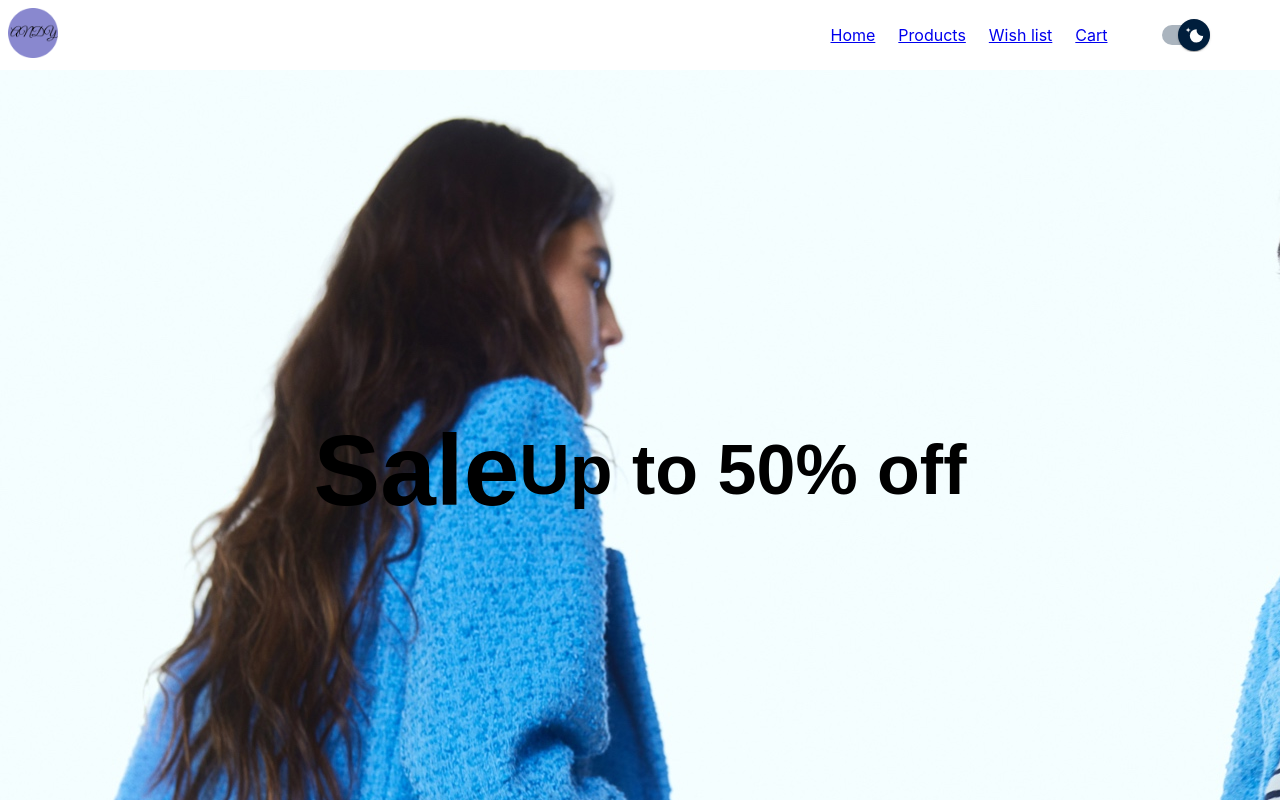
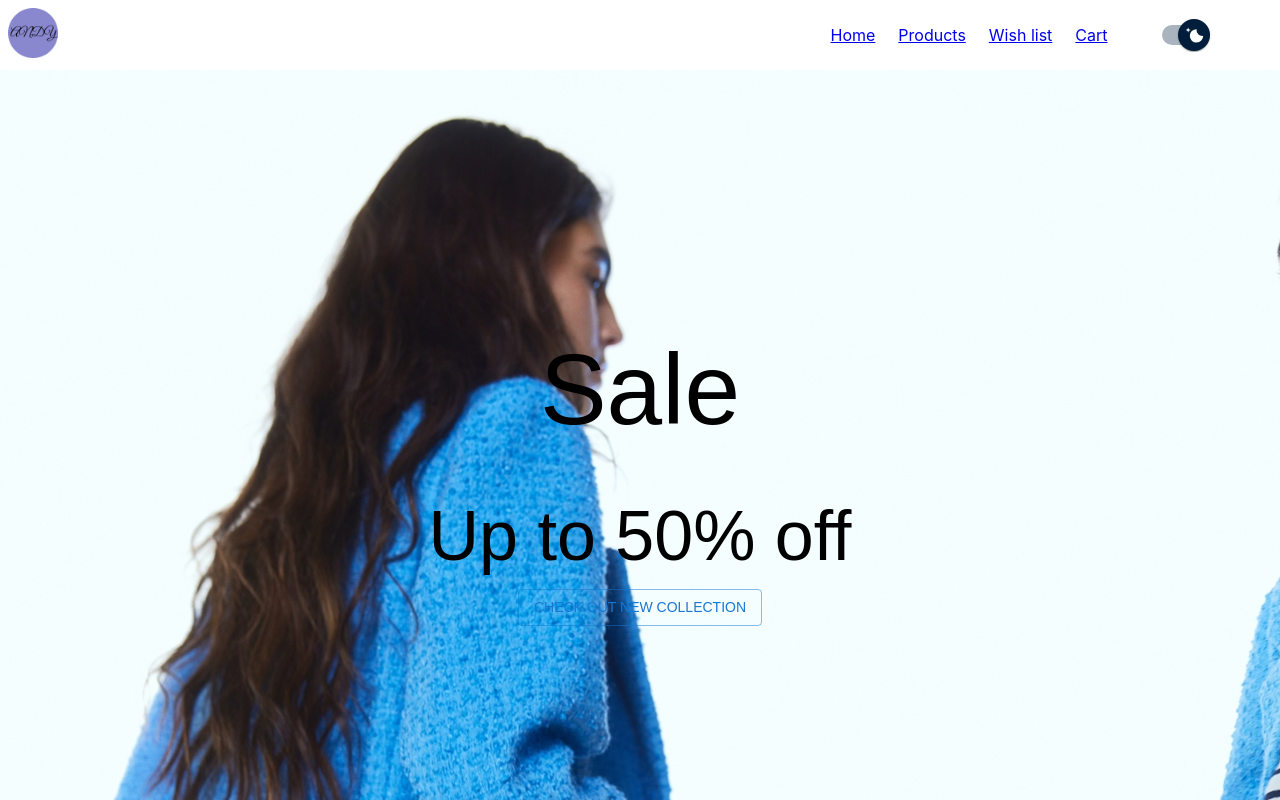
Before and after one commit to Andreaa-Dev/front-end, a React (Create React App) app: page / in a window 1280 px wide. Shown: the top 800 px of the page. Built offline with nearby package versions, Linux system fonts and the light colour scheme.

Commit message:
landing page

```diff
--- a/src/App.css
+++ b/src/App.css
@@ -3,6 +3,7 @@
   width: 100vw;
   height: 800px;
   display: flex;
+  flex-direction: column;
   justify-content: center;
   align-items: center;
 }
--- a/src/components/landingPage/LandingPage.tsx
+++ b/src/components/landingPage/LandingPage.tsx
@@ -1,15 +1,14 @@
 import React from "react";
 
-import { Typography } from "@mui/material";
+import { Button, Typography } from "@mui/material";
 
 export default function LandingPage() {
   return (
     <div className="landingPage">
-      <Typography sx={{ fontSize: 100, fontWeight: "bold" }}>Sale</Typography>{" "}
+      <Typography sx={{ fontSize: 100 }}>Sale</Typography>
       <br />
-      <Typography sx={{ fontSize: 70, fontWeight: "bold" }}>
-        Up to 50% off
-      </Typography>
+      <Typography sx={{ fontSize: 70 }}>Up to 50% off</Typography>
+      <Button variant="outlined"> Check out new collection</Button>
     </div>
   );
 }
```
